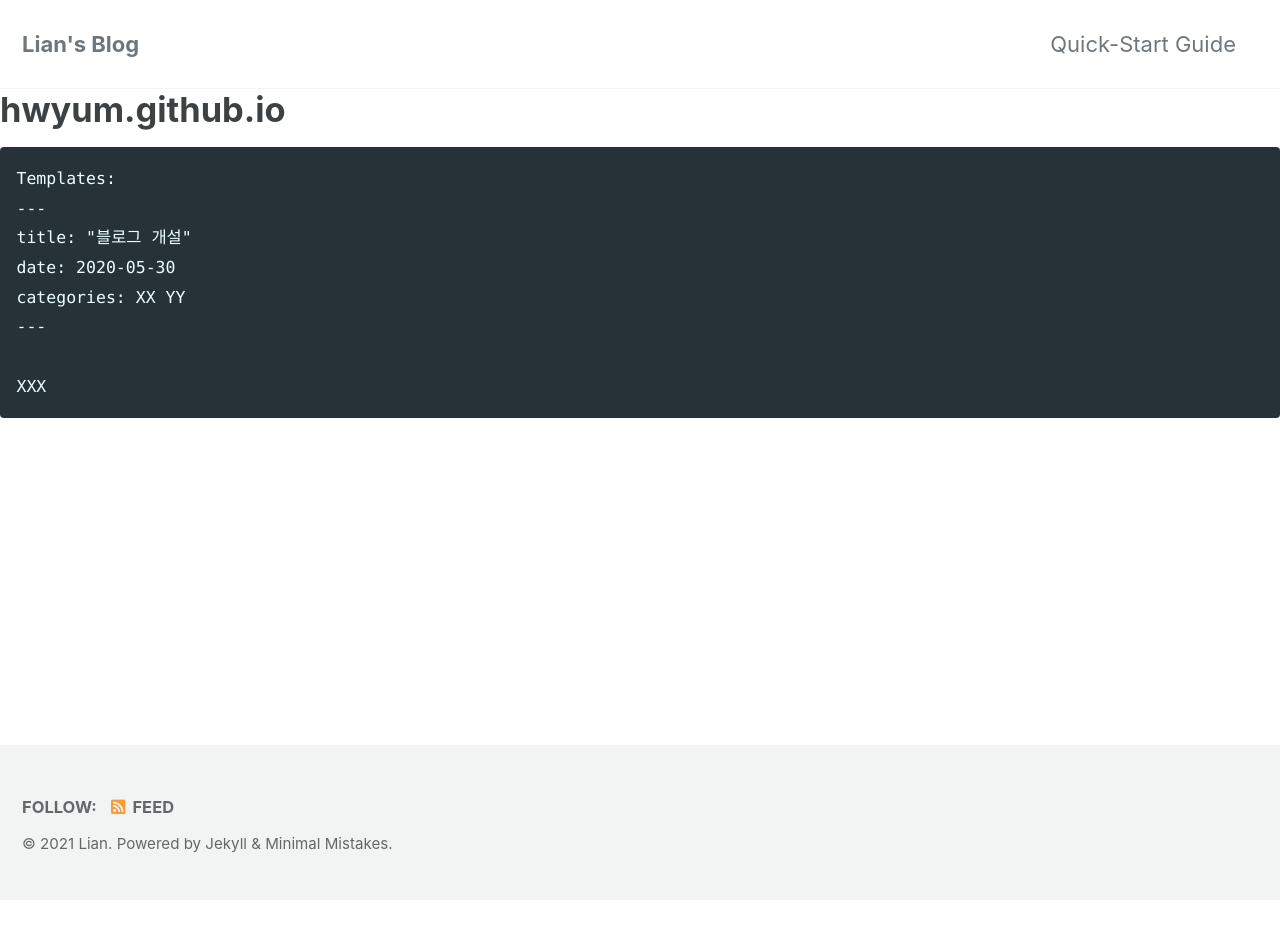
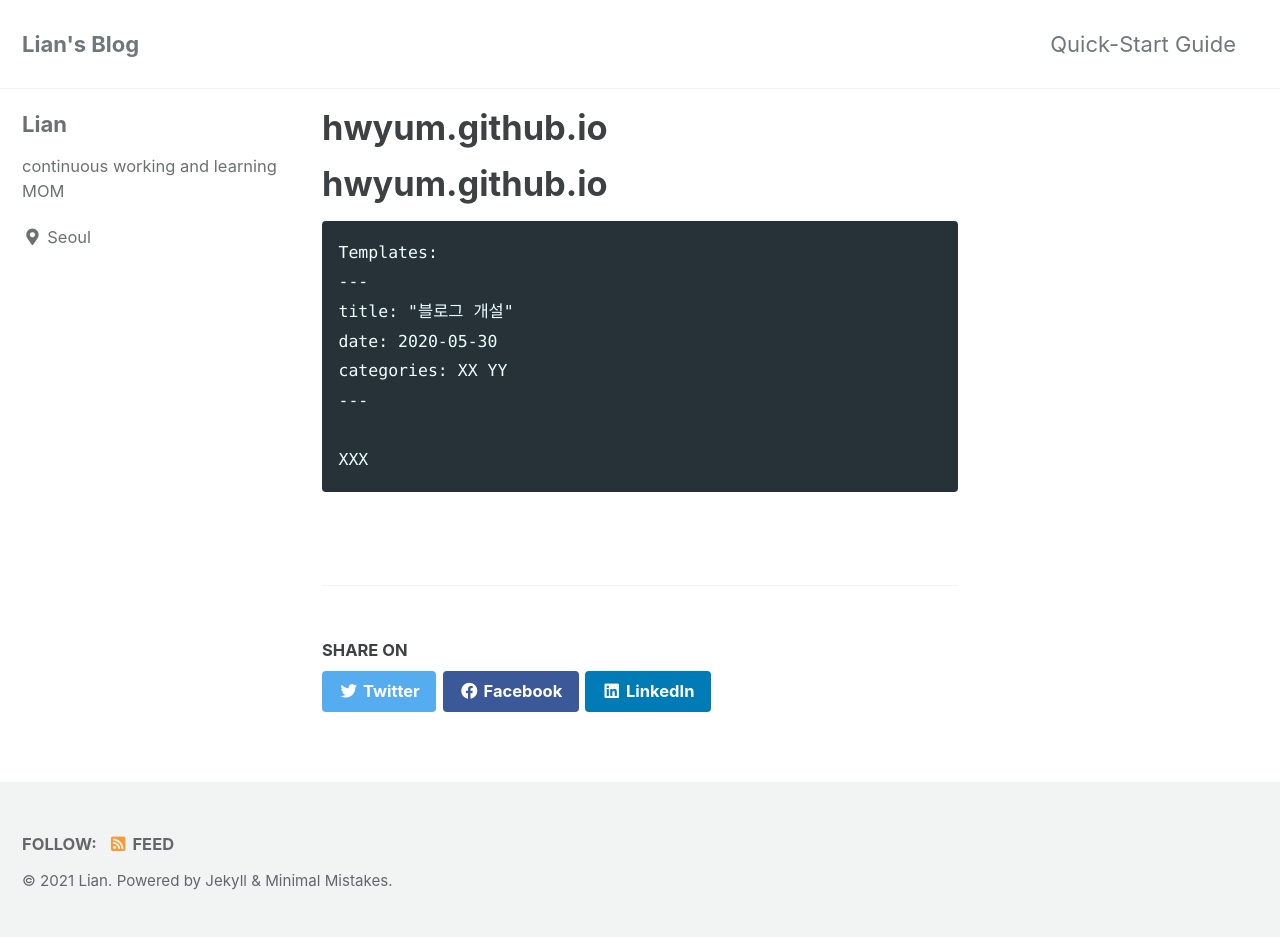
Before and after one commit to hwyum/hwyum.github.io, a Jekyll site: the page built from history/README.md, in a window 1280 px wide. Built offline with Jekyll 4.4.1, drawn with Linux system fonts in a browser that asks for light colours; cached includes are drawn as plain includes; our own code applies the rules of GitHub Pages for plain Markdown files; before the commit the page ends 900 px from its top, so only the background shows below that; part of the change alters nothing that is shown.

Commit message:
config modified

```diff
--- a/_config.yml
+++ b/_config.yml
@@ -218,7 +218,7 @@ sass:
 permalink: /:categories/:title/
 paginate: 5 # amount of posts to show
 paginate_path: /page:num/
-timezone: # https://en.wikipedia.org/wiki/List_of_tz_database_time_zones
+timezone: Asia/Seoul
 
 
 # Plugins (previously gems:)
@@ -288,3 +288,15 @@ defaults:
       comments: # true
       share: true
       related: true
+
+  # _pages
+  - scope:
+      path: ""
+      type: pages
+    values:
+      layout: single
+      author_profile: true
+      read_time: false
+      comments: false
+      share: true
+      related: false
```
